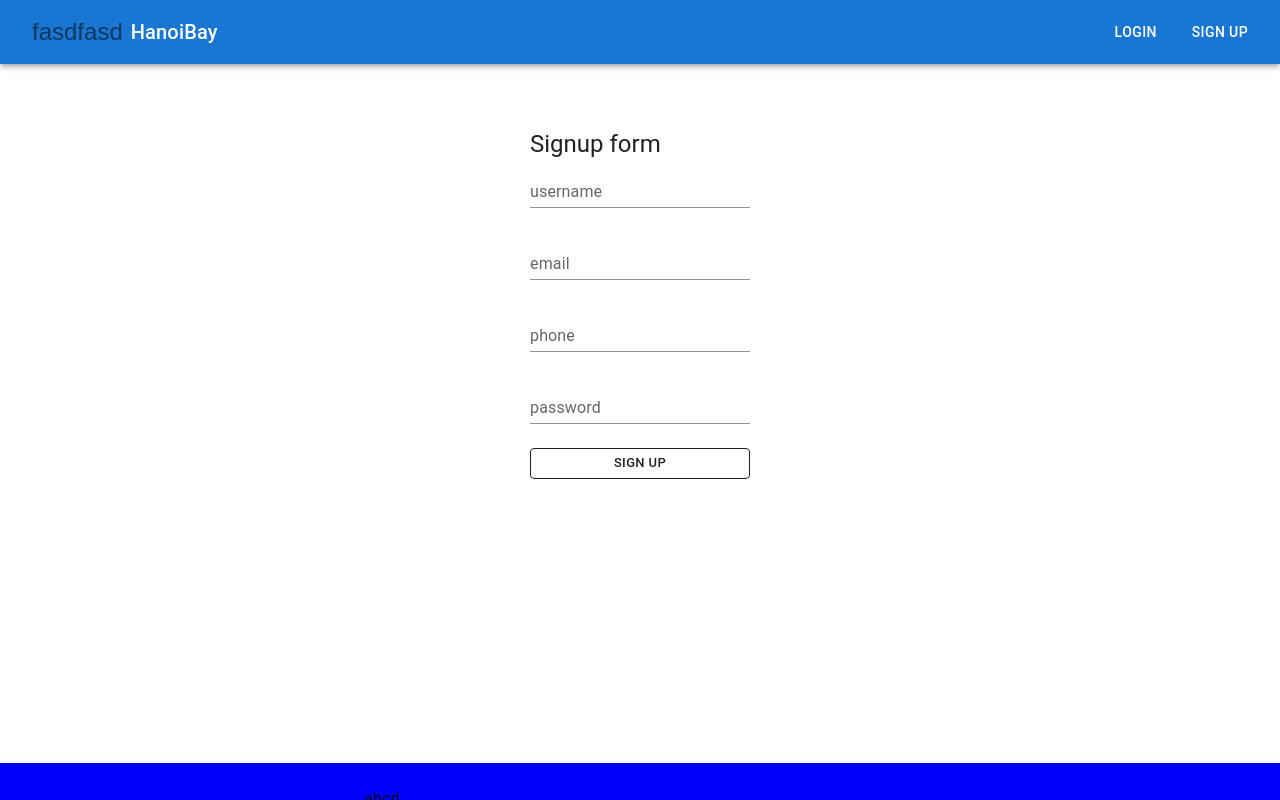
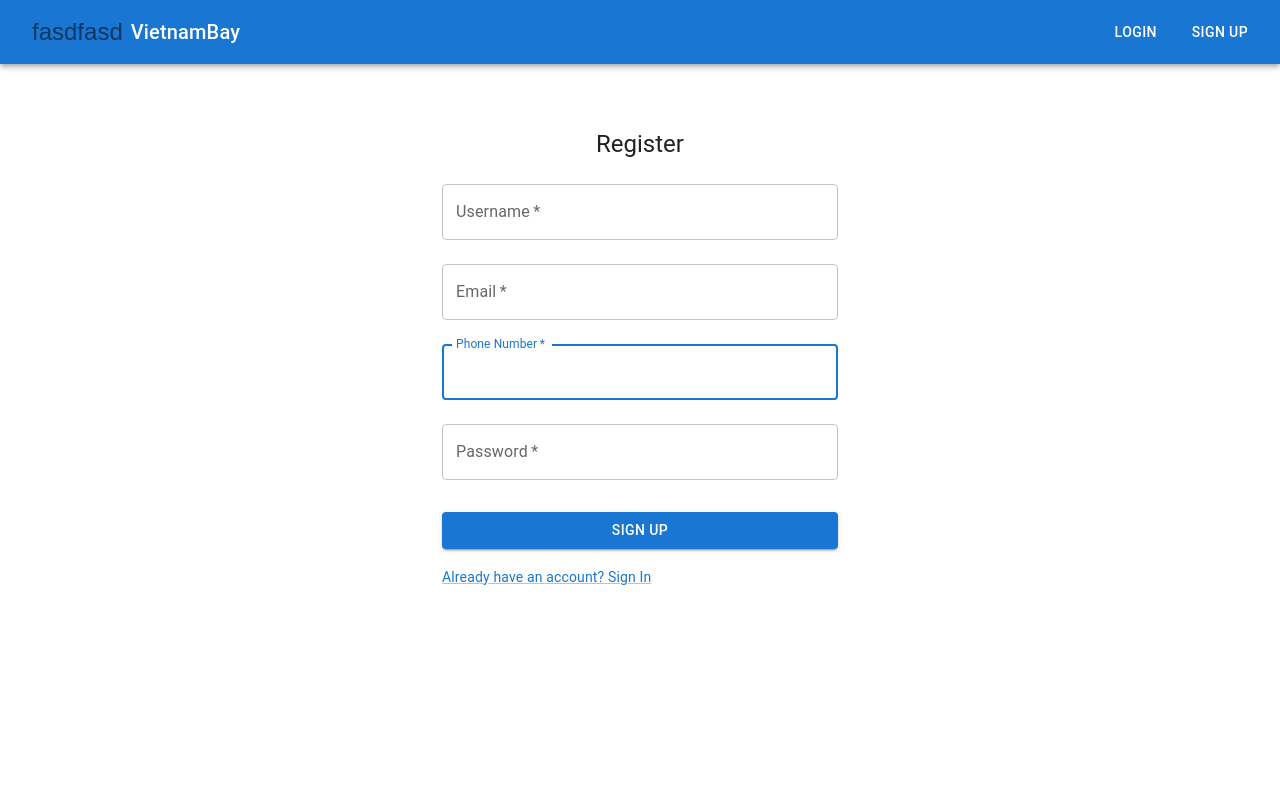
Before and after one commit to idiosyncrasy00/FlightBookingApplication, a React (Vite) app in the folder frontend/: page / in a window 1280 px wide. Both pictures are taken after a click on the button "SIGN UP". Shown: the top 800 px of the page. Built offline with nearby package versions, Linux system fonts and the light colour scheme.

Commit message:
adjust UI

```diff
--- a/frontend/src/App.css
+++ b/frontend/src/App.css
@@ -1,8 +1,13 @@
 body {
   margin: 0 auto;
-  padding: 0rem;
+  padding: 0;
   min-height: 100vh;
   display: flex;
   flex-direction: column;
   justify-content: space-between;
+  overflow-x: hidden;
 }
+
+.App {
+  min-height: calc(100vh - 10vh);
+}
--- a/frontend/src/components/Footer.tsx
+++ b/frontend/src/components/Footer.tsx
@@ -13,7 +13,7 @@ const styles = {
     alignItems: `center`,
     justifyContent: `center`,
     gap: `80%`,
-    backgroundColor: `blue`,
+    backgroundColor: `lightblue`,
   },
   leftSection: {
 
@@ -38,19 +38,11 @@ function Copyright() {
 
 const Footer = () => {
   return (
-    // <div style={styles.containerSection}>
-    //   <div style={styles.leftSection}>
-    //     abcd
-    //   </div>
-    //   <div style={styles.rightSection}>
-    //     xyzd
-    //   </div>
-    // </div>
     <Box
       sx={{
-        display: 'flex',
+        textAlign: 'center',
         flexDirection: 'column',
-        minHeight: '50vh',
+        height: '10vh',
       }}
     >
       <CssBaseline />
@@ -59,7 +51,7 @@ const Footer = () => {
         sx={{
           py: 3,
           px: 2,
-          mt: 'auto',
+          //mt: 'auto',
           backgroundColor: (theme) =>
             theme.palette.mode === 'light'
               ? theme.palette.grey[200]
@@ -77,7 +69,7 @@ const Footer = () => {
           <Copyright />
         </Container>
       </Box>
-    </Box>
+    </Box >
   )
 }
 
--- a/frontend/src/components/Navbar.tsx
+++ b/frontend/src/components/Navbar.tsx
@@ -3,7 +3,6 @@ import { AppBar, Toolbar, IconButton, Typography, Button, Stack } from '@mui/mat
 import { useNavigate } from 'react-router-dom'
 import Profile from './Profile'
 import getCookie from '../utils/getCookie'
-//import { displayUsername, removeUsername } from '../redux/userInfoSlice'
 import { displayInfo } from '../redux/userInfoSlice'
 import { useSelector, useDispatch } from 'react-redux'
 
@@ -35,7 +34,7 @@ const Navbar = () => {
             fasdfasd
           </IconButton>
           <Typography variant='h6' component='div' sx={{ flexGrow: 1 }}>
-            HanoiBay
+            VietnamBay
           </Typography>
           {username === undefined ? (
             <Stack direction="row" spacing={2}>
--- a/frontend/src/index.css
+++ b/frontend/src/index.css
@@ -1,4 +1,4 @@
-:root {
+/* :root {
   font-family: Inter, Avenir, Helvetica, Arial, sans-serif;
   font-size: 16px;
   line-height: 24px;
@@ -29,7 +29,7 @@ body {
   display: flex;
   place-items: center;
   min-width: 320px;
-  min-height: 100vh;
+  min-height: 90vh;
 }
 
 h1 {
@@ -67,4 +67,4 @@ button:focus-visible {
   button {
     background-color: #f9f9f9;
   }
-}
+} */
--- a/frontend/src/main.tsx
+++ b/frontend/src/main.tsx
@@ -2,7 +2,7 @@ import React from 'react';
 import ReactDOM from 'react-dom/client';
 //import { BrowserRouter } from 'react-router-dom';
 import App from './App'
-// import './index.css'
+//import './index.css'
 import { Provider } from "react-redux";
 import { PersistGate } from 'redux-persist/integration/react';
 import { persistStore } from 'redux-persist';
--- a/frontend/src/pages/HomePage.tsx
+++ b/frontend/src/pages/HomePage.tsx
@@ -17,8 +17,9 @@ const styles = {
     backgroundImage: `url(${paperImg})`,
     backgroundRepeat: `no-repeat`,
     backgroundSize: `100% 100%`,
-    width: `99vw`,
-    height: `70vh`,
+    width: `100vw`,
+    // height: `70vh`,
+    minHeight: `100vh`,
     display: `flex`,
     alignItems: `center`
   },
--- a/frontend/src/pages/LoginPage.tsx
+++ b/frontend/src/pages/LoginPage.tsx
@@ -1,28 +1,25 @@
-import React from 'react'
+import Button from '@mui/material/Button';
+import CssBaseline from '@mui/material/CssBaseline';
+import TextField from '@mui/material/TextField';
+import FormControlLabel from '@mui/material/FormControlLabel';
+import Checkbox from '@mui/material/Checkbox';
+import Link from '@mui/material/Link';
+import Grid from '@mui/material/Grid';
+import Box from '@mui/material/Box';
+//import LockOutlinedIcon from '@mui/icons-material/LockOutlined';
+import Typography from '@mui/material/Typography';
+import Container from '@mui/material/Container';
+import { createTheme, ThemeProvider } from '@mui/material/styles';
 
 import axios from "axios";
-import { useContext, useState } from "react";
+import { useState } from "react";
 import { useNavigate } from "react-router-dom";
-import { AuthContext } from "../contexts/AuthContext";
-import { useSelector, useDispatch } from 'react-redux'
+import { useDispatch } from 'react-redux'
 import { displayInfo } from '../redux/userInfoSlice'
 
+const theme = createTheme();
 
-//import library
-import { TextField, Button, Typography } from '@mui/material';
-
-
-const styles = {
-  containerSection: {
-    display: `grid`,
-    alignItems: `center`,
-    justifyContent: `center`,
-    margin: `5% 0 0 0`,
-    padding: `0 1%`,
-  },
-};
-
-const LoginPage = () => {
+export default function LoginPage() {
   const [loginForm, setLoginForm] = useState({
     username: '',
     password: '',
@@ -44,7 +41,6 @@ const LoginPage = () => {
         }
       });
       console.log(res.data)
-      //dispatch(() => dispatch(displayUsername(res.data.details.username)))
       dispatch(() => dispatch(displayInfo({
         _id: res.data.details._id,
         username: res.data.details.username,
@@ -53,38 +49,83 @@ const LoginPage = () => {
       })))
       navigate("/")
     } catch (err) {
-      // dispatch({ type: "LOGIN_FAILURE", payload: err.response.data });
       console.log(err.message)
     }
   };
+
   return (
-    <div style={styles.containerSection}>
-      <Typography variant="h5">Signin form</Typography>
+    <ThemeProvider theme={theme}>
+      <Container component="main" maxWidth="xs">
+        <CssBaseline />
+        <Box
+          sx={{
+            marginTop: 8,
+            display: 'flex',
+            flexDirection: 'column',
+            alignItems: 'center',
+          }}
+        >
+          {/* <Avatar sx={{ m: 1, bgcolor: 'secondary.main' }}>
+            <LockOutlinedIcon />
+          </Avatar> */}
+          <Typography component="h1" variant="h5">
+            Sign in
+          </Typography>
+          <Box component="form" noValidate sx={{ mt: 1 }}>
             <TextField
-        label="username"
+              margin="normal"
+              required
+              fullWidth
+              id="username"
+              label="Username"
               name="username"
-        placeholder="username"
+              autoComplete="username"
+              onChange={e => setLoginForm({ ...loginForm, username: e.target.value })}
               value={loginForm.username}
-        onChange={e => setLoginForm({ ...loginForm, username: e.target.value })}
-        variant="standard"
+              autoFocus
             />
-      <br></br>
             <TextField
-        label="password"
+              margin="normal"
+              required
+              fullWidth
               name="password"
+              label="Password"
               type="password"
-        placeholder="password"
+              id="password"
+              autoComplete="current-password"
+              onChange={e => setLoginForm({ ...loginForm, password: e.target.value })}
               value={loginForm.password}
-        onChange={e => setLoginForm({ ...loginForm, password: e.target.value })}
-        variant="standard"
             />
-      <br></br>
-      <Button onClick={handleClick} color="inherit" variant="outlined" size="small">
-        Submit task
+            <FormControlLabel
+              control={<Checkbox value="remember" color="primary" />}
+              label="Remember me"
+            />
+            <Button
+              type="submit"
+              fullWidth
+              variant="contained"
+              sx={{ mt: 3, mb: 2 }}
+
+              onClick={handleClick}
+              color="primary"
+            >
+              Sign In
             </Button>
-      {/* {error && <span>{error.message}</span>} */}
-    </div>
-  )
+            <Grid container>
+              <Grid item xs>
+                <Link href="#" variant="body2">
+                  Forgot password?
+                </Link>
+              </Grid>
+              <Grid item>
+                <Link href="#" variant="body2">
+                  {"Don't have an account? Sign Up"}
+                </Link>
+              </Grid>
+            </Grid>
+          </Box>
+        </Box>
+      </Container>
+    </ThemeProvider>
+  );
 }
-
-export default LoginPage
--- a/frontend/src/pages/RegisterPage.tsx
+++ b/frontend/src/pages/RegisterPage.tsx
@@ -1,22 +1,20 @@
-import React from 'react'
+import Button from '@mui/material/Button';
+import CssBaseline from '@mui/material/CssBaseline';
+import TextField from '@mui/material/TextField';
+import Link from '@mui/material/Link';
+import Grid from '@mui/material/Grid';
+import Box from '@mui/material/Box';
+import Typography from '@mui/material/Typography';
+import Container from '@mui/material/Container';
+import { createTheme, ThemeProvider } from '@mui/material/styles';
 
 import axios from "axios";
-import { useContext, useState } from "react";
+import { useState } from "react";
 import { useNavigate } from "react-router-dom";
-import { AuthContext } from "../contexts/AuthContext";
-import { TextField, Button, Typography } from '@mui/material';
 
-const styles = {
-  containerSection: {
-    display: `grid`,
-    alignItems: `center`,
-    justifyContent: `center`,
-    margin: `5% 0 0 0`,
-    padding: `0 1%`,
-  },
-};
+const theme = createTheme();
 
-const RegisterPage = () => {
+export default function RegisterPage() {
   const [registerForm, setRegisterForm] = useState({
     username: '',
     email: '',
@@ -24,70 +22,99 @@ const RegisterPage = () => {
     password: '',
   })
 
-  const handleClick = async (e) => {
+  const handleClick = async (e: unknown) => {
     e.preventDefault();
-    //dispatch({ type: "LOGIN_START" });
     console.log(registerForm);
     try {
       const res = await axios.post("http://localhost:8000/api/users/register", registerForm);
       console.log(res.data)
-      //dispatch({ type: "LOGIN_SUCCESS", payload: res.data.details });
       navigate("/login")
     } catch (err) {
-      // dispatch({ type: "LOGIN_FAILURE", payload: err.response.data });
       console.log(err.message)
     }
   };
   const navigate = useNavigate()
+
   return (
-    <div style={styles.containerSection}>
-      <Typography variant="h5">Signup form</Typography>
+    <ThemeProvider theme={theme}>
+      <Container component="main" maxWidth="xs">
+        <CssBaseline />
+        <Box
+          sx={{
+            marginTop: 8,
+            display: 'flex',
+            flexDirection: 'column',
+            alignItems: 'center',
+          }}
+        >
+          <Typography component="h1" variant="h5">
+            Register
+          </Typography>
+          <Box component="form" noValidate sx={{ mt: 1 }}>
             <TextField
-        type="text"
-        label="username"
+              margin="normal"
+              required
+              fullWidth
+              id="username"
+              label="Username"
               name="username"
-        placeholder="username"
+              //autoComplete="username"
+              autoFocus
               value={registerForm.username}
               onChange={e => setRegisterForm({ ...registerForm, username: e.target.value })}
-        variant="standard"
             />
-      <br></br>
             <TextField
+              margin="normal"
+              required
+              fullWidth
+              name="email"
+              label="Email"
               type="email"
-        label="email"
-        name="email"
-        placeholder="email"
+              id="email"
               value={registerForm.email}
               onChange={e => setRegisterForm({ ...registerForm, email: e.target.value })}
-        variant="standard"
+            //autoComplete="current-password"
             />
-      <br></br>
-
             <TextField
-        type="text"
-        label="phone"
+              margin="normal"
+              required
+              fullWidth
+              id="phone"
+              label="Phone Number"
               name="phone"
-        placeholder="phone number"
+              autoFocus
               value={registerForm.phoneNumber}
               onChange={e => setRegisterForm({ ...registerForm, phoneNumber: e.target.value })}
-        variant="standard"
             />
-      <br></br>
             <TextField
+              margin="normal"
+              required
+              fullWidth
+              name="password"
+              label="Password"
               type="password"
-        label="password"
-        name="password"
-        placeholder="password"
+              id="password"
+              autoComplete="current-password"
               value={registerForm.password}
               onChange={e => setRegisterForm({ ...registerForm, password: e.target.value })}
-        variant="standard"
             />
-      <br></br>
-      <Button color="inherit" variant="outlined" size="small" onClick={handleClick}>
+            <Button
+              type="submit"
+              fullWidth
+              variant="contained"
+              sx={{ mt: 3, mb: 2 }}
+              onClick={handleClick}
+            >
               Sign Up
             </Button>
-    </div>
-  )
+            <Grid item>
+              <Link href="#" variant="body2">
+                {"Already have an account? Sign In"}
+              </Link>
+            </Grid>
+          </Box>
+        </Box>
+      </Container>
+    </ThemeProvider>
+  );
 }
-
-export default RegisterPage
```
Also changed, not shown: frontend/src/components/FooterStyles.ts (added, +62 -0 lines), frontend/src/pages/ProfilePage.tsx (+0 -30 lines), frontend/src/pages/SecretPage.tsx (+25 -21 lines), 1 other file (tests, documents, lock files or other folders). Lines whose indentation alone changed are shown as unchanged.
